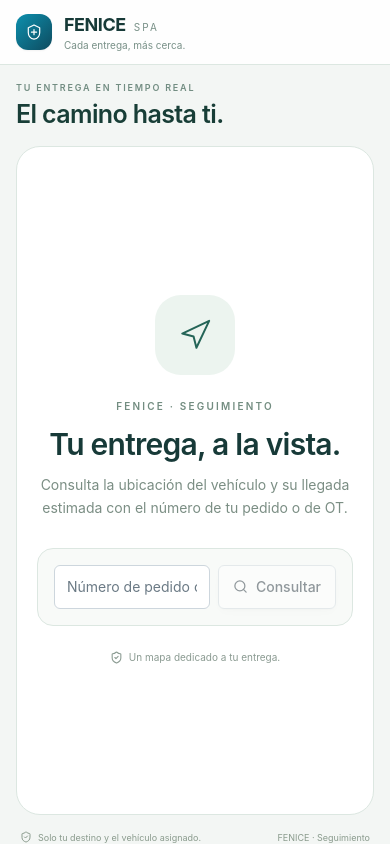
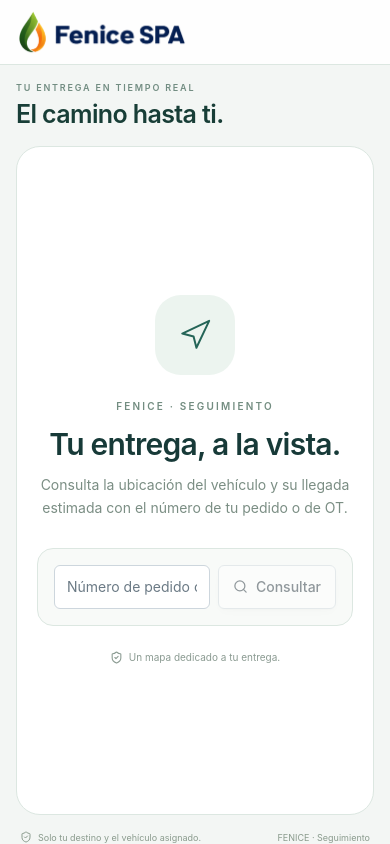
Before and after one commit to iag-lol/Fenice-Fleet-Control, a Next.js app: page /seguimiento in a window 390 px wide. Built offline with nearby package versions, Linux system fonts and the light colour scheme.

Commit message:
Incorpora el logo oficial de Fenice al portal del cliente
Presenta el logo transparente en la cabecera con sus colores y proporciones originales, tamaño responsive, texto alternativo y carga prioritaria. Verificado en escritorio y celulares de 320 y 390 px; typecheck, lint y build correctos.

```diff
--- a/src/components/tracking/tracking-view.tsx
+++ b/src/components/tracking/tracking-view.tsx
@@ -25,7 +25,7 @@
 import { useRouter, useSearchParams } from 'next/navigation';
 import { useCallback, useEffect, useState, type FormEvent } from 'react';
 import type { Map as MapLibreMap } from 'maplibre-gl';
-import { BrandMark } from '@/components/shell/brand';
+import Image from 'next/image';
 import { FleetMap } from '@/components/map/fleet-map';
 import { Button } from '@/components/ui/button';
 import { Input } from '@/components/ui/input';
@@ -277,18 +277,15 @@
       <header className="safe-top shrink-0 border-b border-[#dce7e1] bg-white/95">
         <div className="flex h-16 w-full items-center justify-between gap-3 px-4 md:px-6">
           <div className="flex min-w-0 items-center gap-3">
-            <BrandMark className="h-9 w-9 rounded-xl" />
-            <div>
-              <p className="text-[18px] font-bold tracking-tight text-[#173a38]">
-                FENICE
-                <span className="ml-2 text-[10px] font-normal uppercase tracking-[.2em] text-[#789087]">
-                  SpA
-                </span>
-              </p>
-              <p className="text-[10px] text-[#789087]">
-                Cada entrega, más cerca.
-              </p>
-            </div>
+            <Image
+              src="/brand/fenice-logo.png"
+              alt="Fenice SpA"
+              width={1379}
+              height={403}
+              sizes="(min-width: 640px) 205px, 172px"
+              priority
+              className="h-auto w-[172px] max-w-full object-contain sm:w-[205px]"
+            />
           </div>
           <div className="flex items-center gap-3">
             <span className="hidden items-center gap-1.5 text-[11px] text-[#6e837d] sm:flex">
```
Also changed, not shown: public/brand/fenice-logo.png (added), 3 other files (tests, documents, lock files or other folders).
